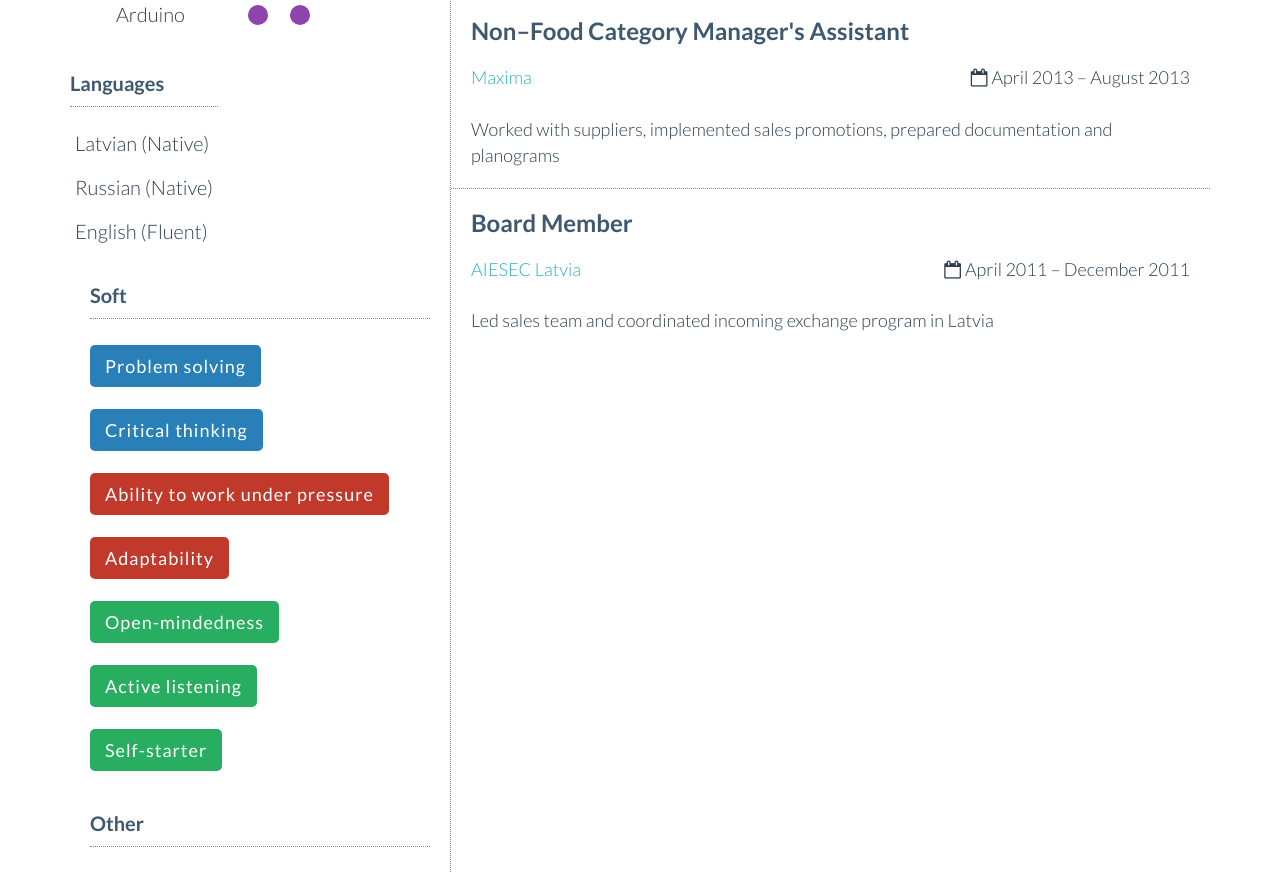
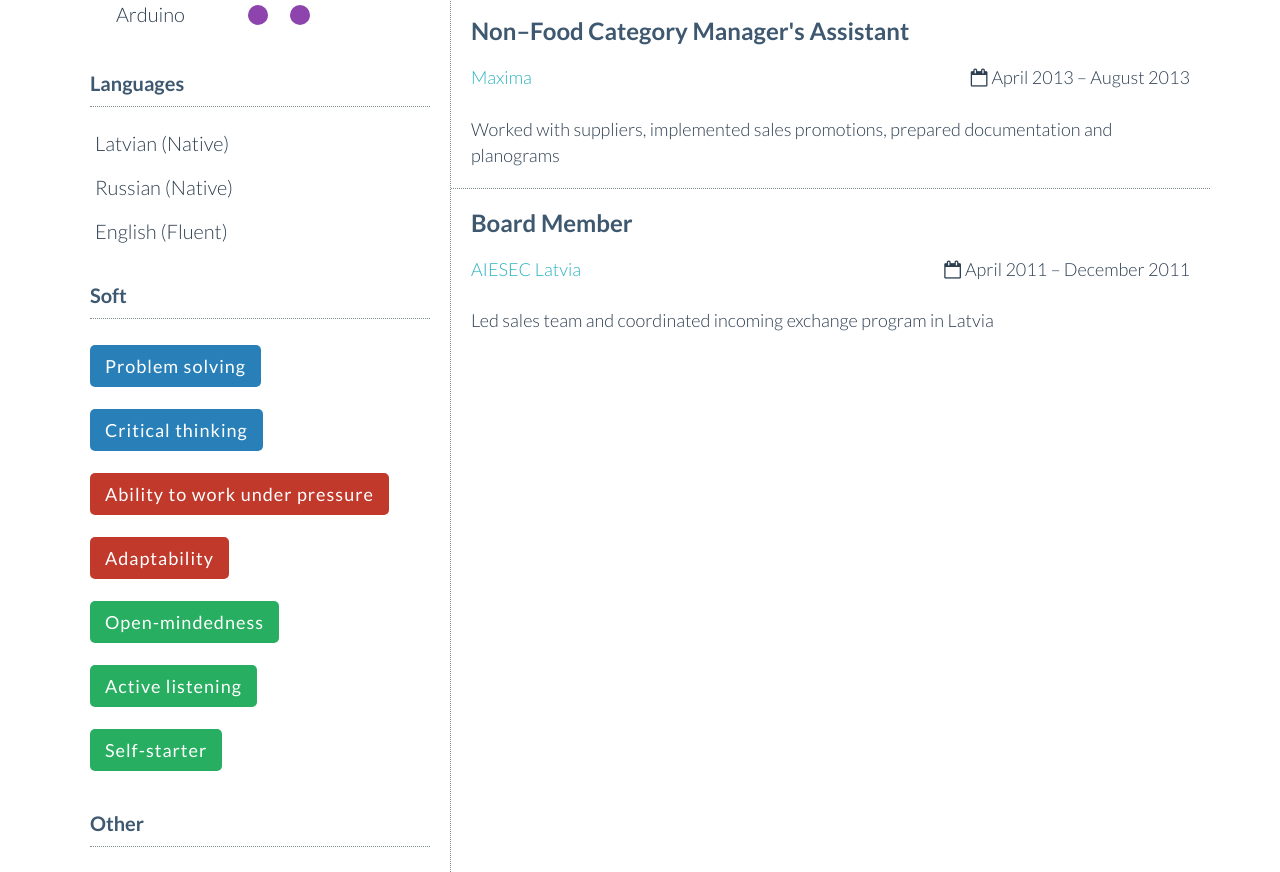
Before and after one commit to taseo/taseo.github.io, a plain HTML site: page index.html in a window 1280 px wide. Shown: the part 3539-4411 px from the top of the page. Drawn offline with nearby package versions, Linux system fonts and the light colour scheme; some packages are replaced by stand-ins of ours.

Commit message:
Fix typo in css class attribute

```diff
--- a/index.html
+++ b/index.html
@@ -95,7 +95,7 @@
             </div>
 
             <div class="skills-languages row">
-              <div id="languages" lass="skills-languages-list col-12">
+              <div id="languages" class="skills-languages-list col-12">
                 <h3>Languages</h3>
               </div>
             </div>
```
